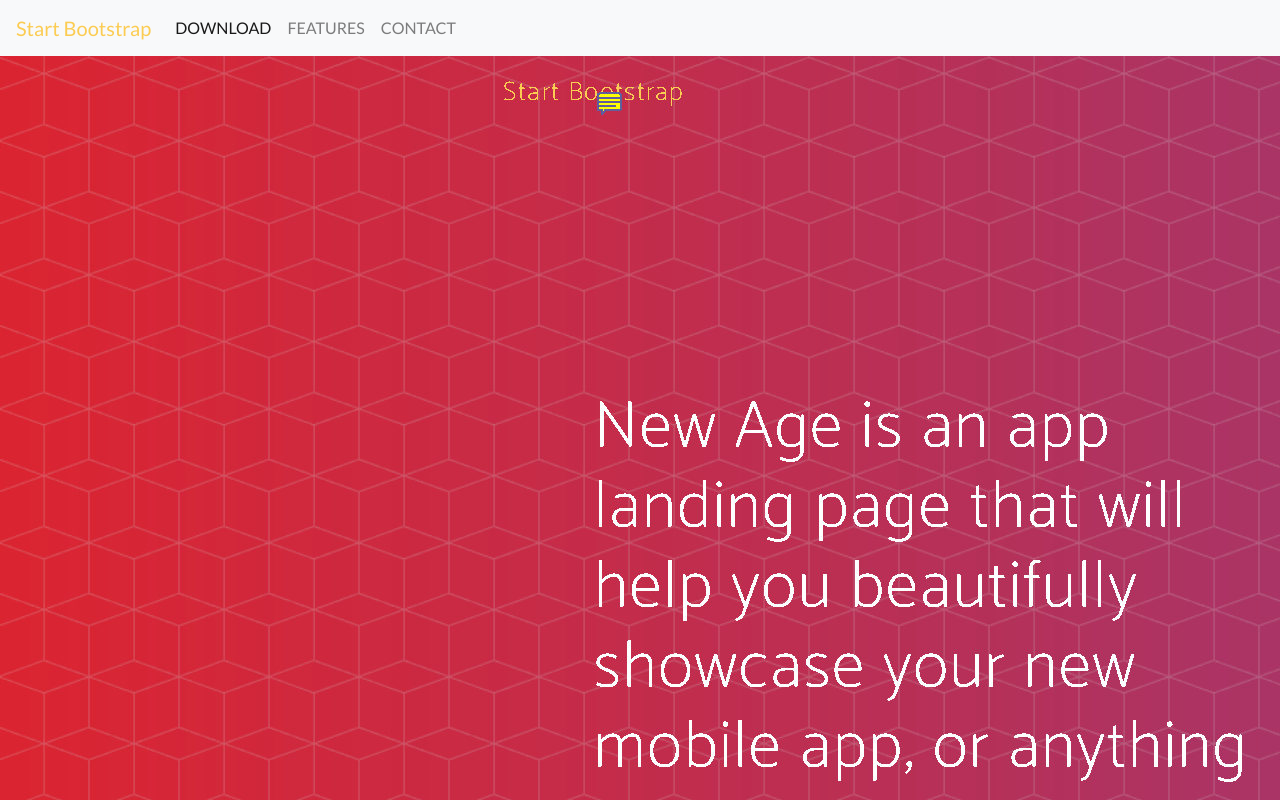
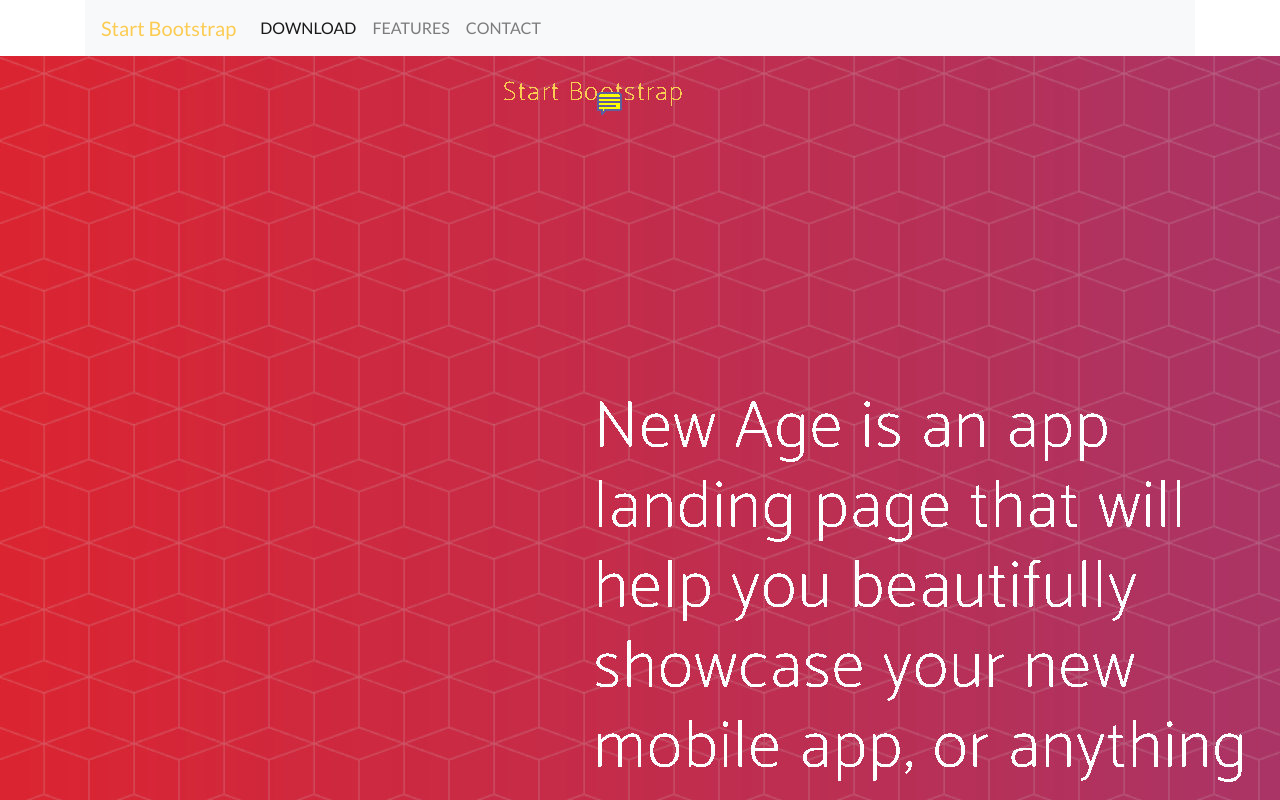
Before and after one commit to rhetesi/bs-sitebuild, a plain HTML site: page index.html in a window 1280 px wide. Shown: the top 800 px of the page. Drawn offline with nearby package versions, Linux system fonts and the light colour scheme; a web font is replaced by a local one.

Commit message:
Position of the navbar

```diff
--- a/index.html
+++ b/index.html
@@ -14,6 +14,9 @@
 </head>
 
 <body>
+    <div class="container">
+        <div class="row">
+            <div class="col-12">
                 <nav class="navbar sticky-top navbar-expand-lg navbar-light bg-light">
                     <a class="navbar-brand" href="#">Start Bootstrap</a>
                     <button class="navbar-toggler" type="button" data-toggle="collapse" data-target="#navbarNav"
@@ -23,7 +26,8 @@
                     <div class="collapse navbar-collapse" id="navbarNav">
                         <ul class="navbar-nav">
                             <li class="nav-item active">
-                    <a class="nav-link text-uppercase" href="#">Download<span class="sr-only">(current)</span></a>
+                                <a class="nav-link text-uppercase" href="#">Download<span
+                                        class="sr-only">(current)</span></a>
                             </li>
                             <li class="nav-item">
                                 <a class="nav-link text-uppercase" href="#">Features</a>
@@ -33,6 +37,10 @@
                             </li>
                         </ul>
                     </div>
+            </div>
+        </div>
+    </div>
+
     </nav>
 
     <img src="./design/desktop.jpg" alt="dt">
```
Lines whose indentation alone changed are shown as unchanged.
